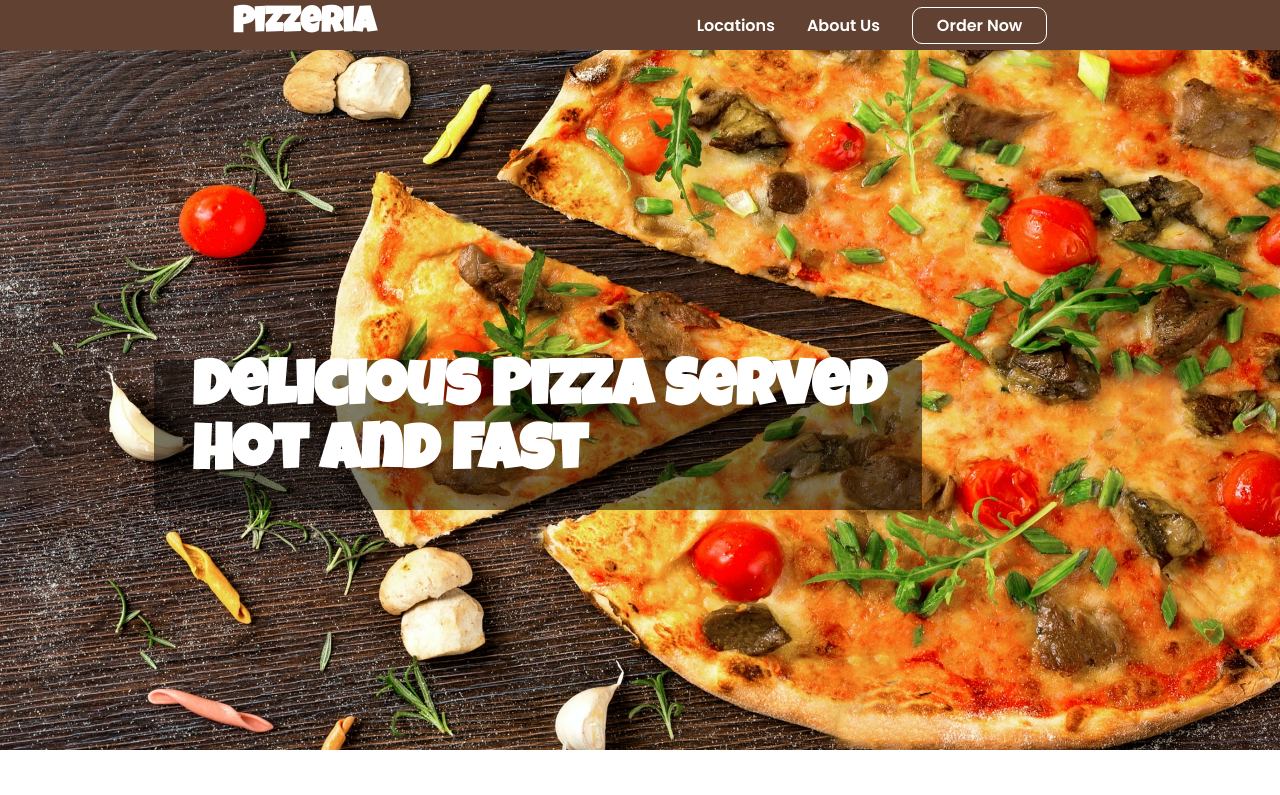
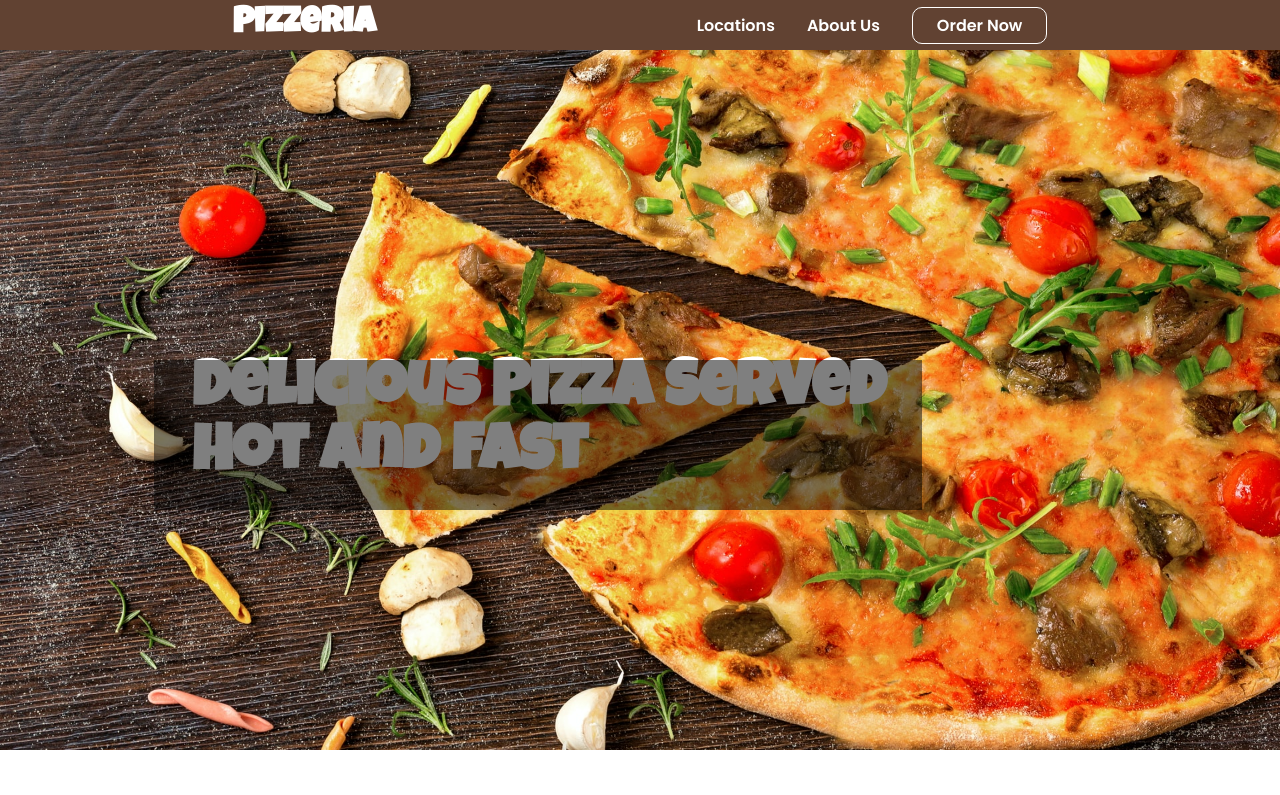
Before and after one commit to rahulrao0209/pizzeria-landing-page, a React (Create React App) app: page / in a window 1280 px wide. Shown: the top 795 px of the page. Built offline with nearby package versions, Linux system fonts and the light colour scheme.

Commit message:
debugging

```diff
--- a/src/components/hero-section/hero.css
+++ b/src/components/hero-section/hero.css
@@ -27,6 +27,7 @@
     left: 12vw;
     min-width: 60%;
     min-height: 150px;
+    z-index: 30;
 }
 
 /*Tablet Size*/
```
